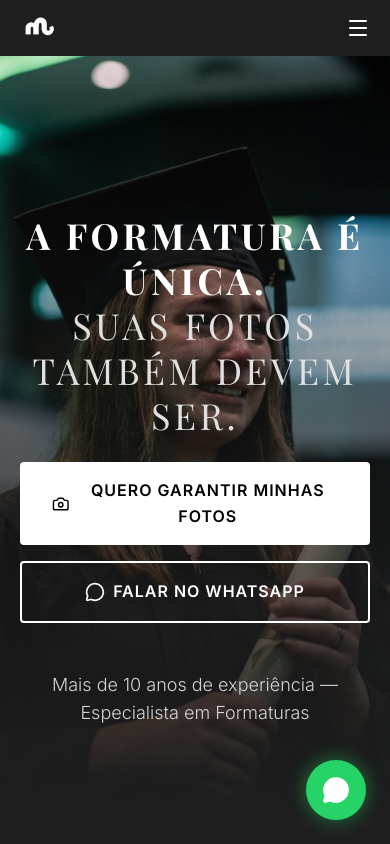
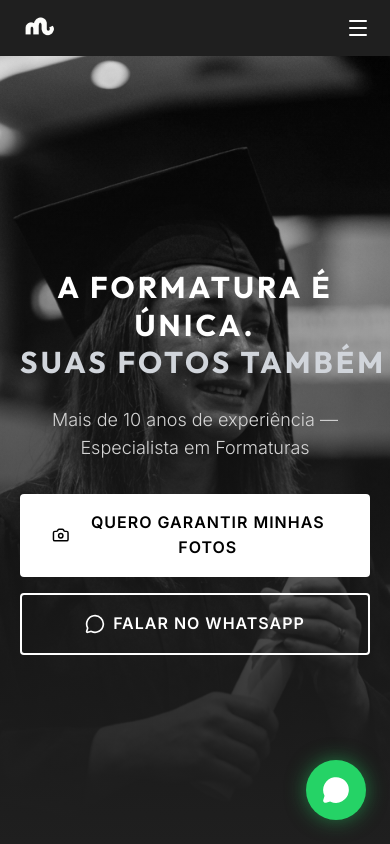
Before and after one commit to andrebilert/landing-page-manoel, a React (Vite) app: page / in a window 390 px wide. Shown: the top 844 px of the page. Built offline with nearby package versions, Linux system fonts and the light colour scheme.

Commit message:
Alterações de design

```diff
--- a/src/components/Footer.jsx
+++ b/src/components/Footer.jsx
@@ -7,7 +7,7 @@ const Footer = () => {
             <div className="container">
                 <div className="grid grid-cols-1 md:grid-cols-4 gap-12 mb-12">
                     <div className="md:col-span-2">
-                        <h3 className="text-2xl font-bold mb-4 text-white">HMARCIANO</h3>
+                        <h3 className="text-2xl font-bold mb-4 text-white">HMARCIANO Fotografia</h3>
                         <p className="text-[var(--color-text-muted)] max-w-sm">
                             Eternizando o momento mais importante da sua carreira acadêmica com excelência e sofisticação.
                         </p>
@@ -16,7 +16,7 @@ const Footer = () => {
                     <div>
                         <h4 className="font-bold mb-4 text-white">Contato</h4>
                         <ul className="space-y-2 text-[var(--color-text-muted)]">
-                            <li className="flex items-center gap-2"><Phone size={16} /> (44) 9143-7348</li>
+                            <li className="flex items-center gap-2"><Phone size={16} /> (44) 99143-7348</li>
                             <li className="flex items-center gap-2"><Mail size={16} /> contato@hmarciano.com.br</li>
                             <li>Maringá - PR</li>
                         </ul>
--- a/src/components/Hero.jsx
+++ b/src/components/Hero.jsx
@@ -10,7 +10,7 @@ const Hero = () => {
         <img
           src="assets/hero.png"
           alt="Formatura"
-          className="w-full h-full object-cover"
+          className="w-full h-full object-cover grayscale"
         />
         <div className="absolute inset-0 bg-gradient-to-t from-[var(--color-bg)] via-[var(--color-bg)]/70 to-[var(--color-bg)]/30"></div>
       </div>
@@ -21,11 +21,14 @@ const Hero = () => {
           animate={{ opacity: 1, y: 0 }}
           transition={{ duration: 0.8 }}
         >
-          <h1 className="text-4xl md:text-6xl lg:text-7xl font-bold mb-6 mt-32 md:mt-0 leading-tight">
+          <h1 className="text-3xl md:text-5xl lg:text-6xl font-bold mb-6 mt-32 md:mt-0 leading-tight">
             A formatura é única.<br />
-            <span className="highlight">Suas fotos também devem ser.</span>
+            <span className="highlight whitespace-nowrap">Suas fotos também devem ser.</span>
           </h1>
 
+          <p className="text-[var(--color-text-muted)] text-lg md:text-xl mb-8 max-w-2xl mx-auto font-light">
+            Mais de 10 anos de experiência — Especialista em Formaturas
+          </p>
 
 
           <div className="flex flex-col md:flex-row gap-4 justify-center items-center mb-12">
@@ -39,9 +42,6 @@ const Hero = () => {
             </a>
           </div>
 
-          <p className="text-[var(--color-text-muted)] text-lg md:text-xl mb-8 max-w-2xl mx-auto font-light">
-            Mais de 10 anos de experiência — Especialista em Formaturas
-          </p>
 
         </motion.div>
       </div>
--- a/src/index.css
+++ b/src/index.css
@@ -8,13 +8,13 @@
   --color-text: #F5F5F5;
   --color-text-muted: #D4D4D4;
   --color-lines: #CCCCCC;
-  --color-highlight: #E0E0E0;
+  --color-highlight: #D1D5DB;
   --color-border: var(--color-lines);
 
   --color-primary: #FFFFFF;
   --color-primary-soft: #E5E5E5;
 
-  --font-heading: 'Playfair Display', serif;
+  --font-heading: 'Outfit', sans-serif;
   --font-body: 'Inter', sans-serif;
 
   --transition-fast: 0.2s ease;
@@ -42,7 +42,7 @@ h4,
 h5,
 h6 {
   font-family: var(--font-heading);
-  font-weight: 700;
+  font-weight: 300;
   line-height: 1.1;
   text-transform: uppercase;
   letter-spacing: 0.1em;
@@ -123,7 +123,7 @@ img {
 
 .highlight {
   color: var(--color-highlight);
-  font-weight: 300;
+  font-weight: 700;
 }
 
 /* Scrollbar */
```
Also changed, not shown: 4 other files (tests, documents, lock files or other folders).
